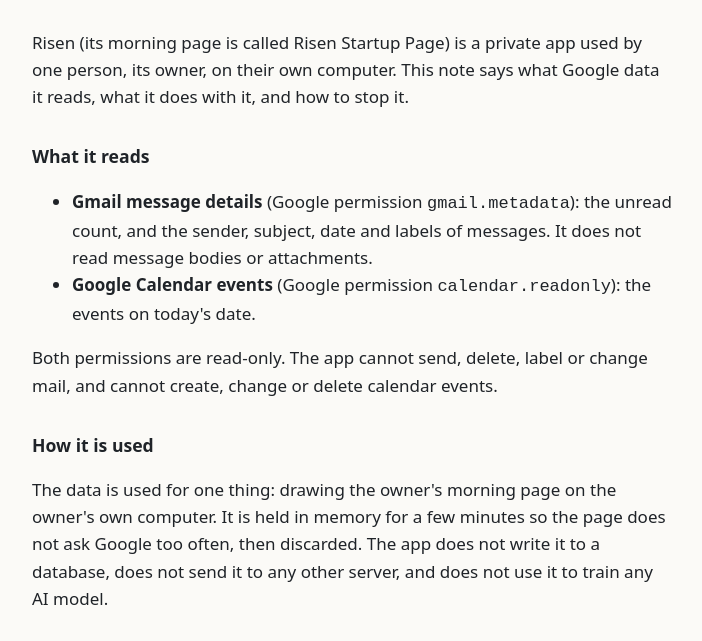
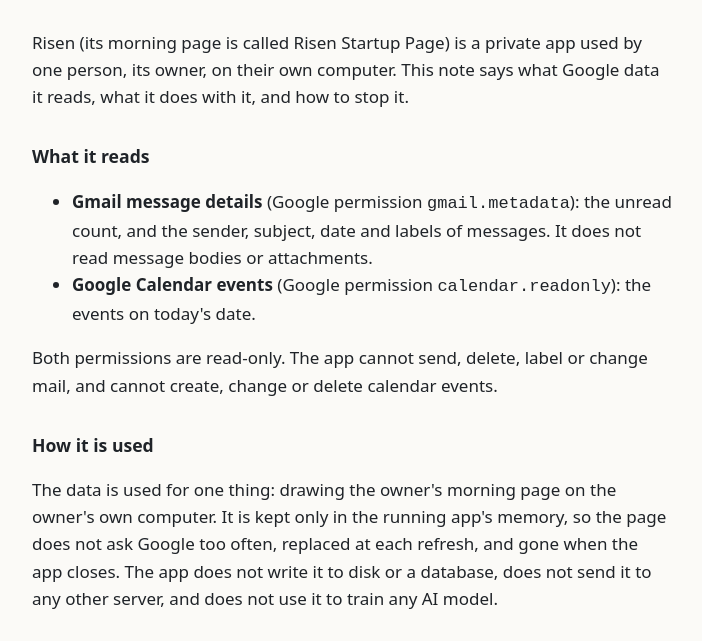
Before and after one commit to iokepasouza/risen, a plain HTML site: page privacy.html in a window 1280 px wide. Shown: the part 139-780 px from the top of the page, without its empty margins (288-990 px from the left). Drawn offline with Linux system fonts and the light colour scheme.

Commit message:
Privacy note: say exactly how long mail details stay in memory
Co-Authored-By: Claude Opus 5.5 <noreply@anthropic.com>

```diff
--- a/privacy.html
+++ b/privacy.html
@@ -43,8 +43,9 @@
 
   <h2>How it is used</h2>
   <p>The data is used for one thing: drawing the owner's morning page on the
-  owner's own computer. It is held in memory for a few minutes so the page does
-  not ask Google too often, then discarded. The app does not write it to a
+  owner's own computer. It is kept only in the running app's memory, so the
+  page does not ask Google too often, replaced at each refresh, and gone when
+  the app closes. The app does not write it to disk or a
   database, does not send it to any other server, and does not use it to train
   any AI model.</p>
 
```
